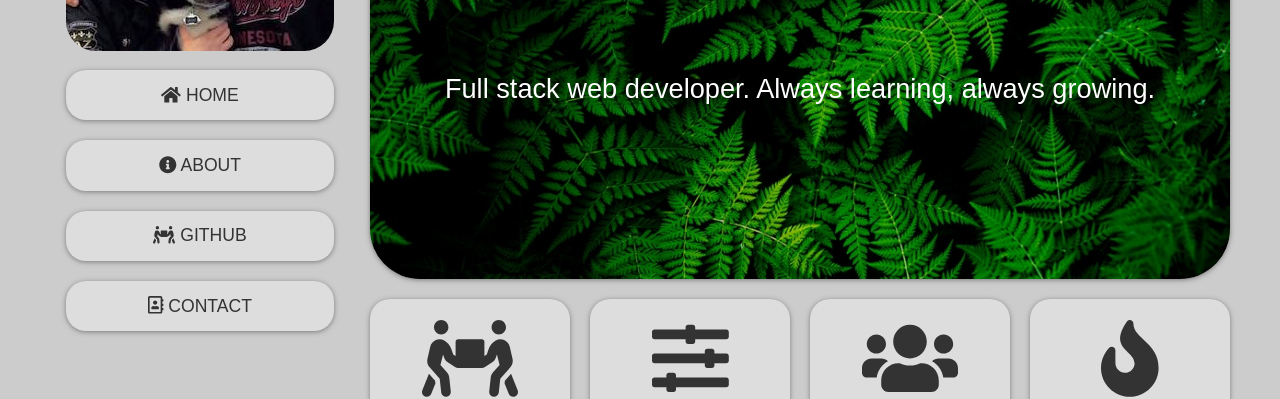
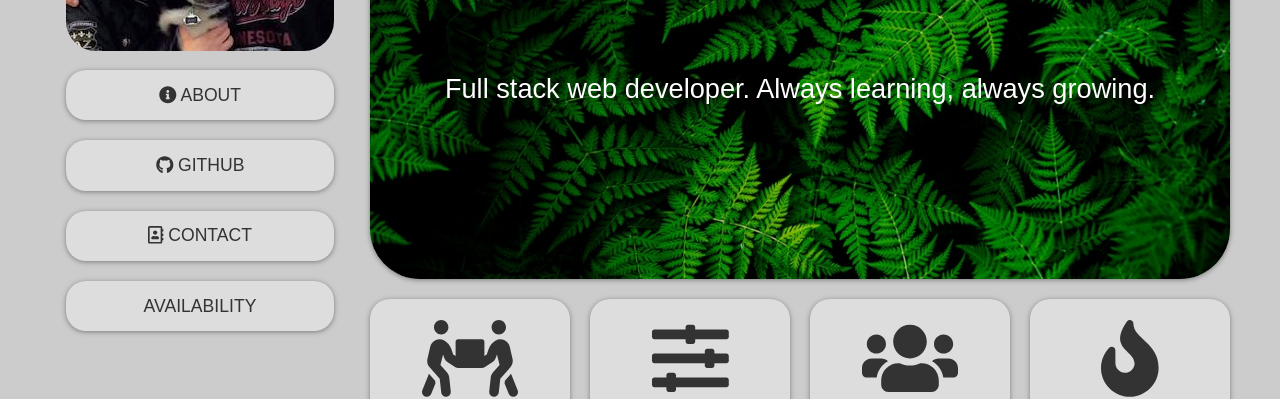
Before and after one commit to linzmeyer/personal-website, a React (Create React App) app: page /#/home in a window 1280 px wide. Shown: the part 247-646 px from the top of the page. Built offline with nearby package versions, Linux system fonts and the light colour scheme.

Commit message:
fixed 'to' routes, formatted text

```diff
--- a/src/components/Nav/Nav.js
+++ b/src/components/Nav/Nav.js
@@ -22,16 +22,25 @@ class Nav extends Component {
             </div>
           <ul>
             <li>
-              <Link to="/" ><FontAwesomeIcon icon="home" /> Home</Link>
+              <Link to="/about" >
+                <FontAwesomeIcon icon="info-circle" /> About
+              </Link>
             </li>
             <li>
-              <Link to="/" ><FontAwesomeIcon icon="info-circle" /> About</Link>
+              {/* need to use <a> because Link includes the local host. Open in new tab (chrome) */}
+              <a href="https://github.com/linzmeyer" target="_blank" rel="noopener noreferrer" >
+                <FontAwesomeIcon icon={['fab', 'github']} /> Github
+              </a>
             </li>
             <li>
-              <Link to="/" ><FontAwesomeIcon icon="people-carry" /> Github</Link>
+              <Link to="/contact" >
+                <FontAwesomeIcon icon={["far", "address-book"]} /> Contact
+              </Link>
             </li>
             <li>
-              <Link to="/" ><FontAwesomeIcon icon={["far", "address-book"]} /> Contact</Link>
+              <Link to="/availability" >
+                <FontAwesomeIcon icon={["far", "calendar-check"]} /> Availability
+              </Link>
             </li>
           </ul>
         </div>
```
